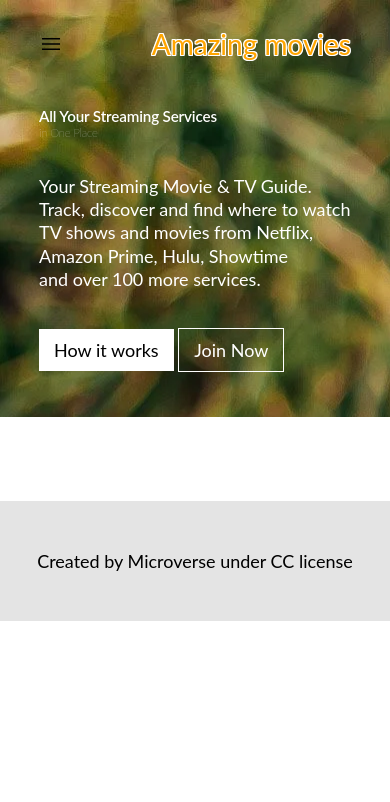
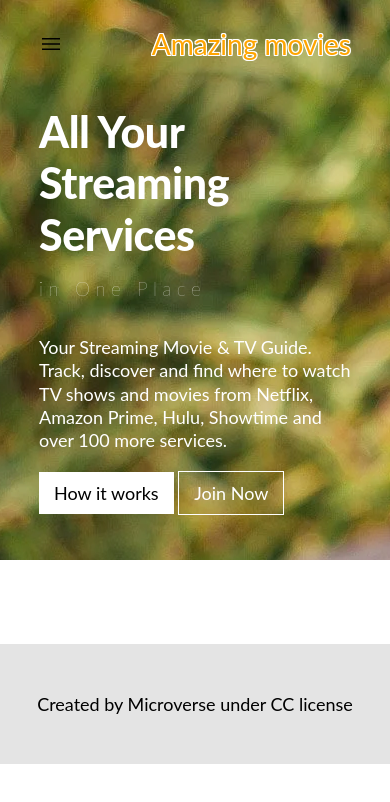
Before and after one commit to mkaya13/movie_app, a website built with webpack: page src/index.html in a window 390 px wide. Built offline with nearby package versions, Linux system fonts and the light colour scheme.

Commit message:
Style mobile version

```diff
--- a/src/index.html
+++ b/src/index.html
@@ -25,7 +25,7 @@
     </nav>
     <div class="header-content wrapper">
       <h1 class="header-content__title">All Your Streaming Services <span class="header-content__title-small">in One Place</span></h1>
-      <p class="header-content__desc">Your Streaming Movie & TV Guide. Track, discover and find where to watch <br>TV shows and movies from Netflix, Amazon Prime, Hulu, Showtime <br>and over 100 more services.</p>
+      <p class="header-content__desc">Your Streaming Movie & TV Guide. Track, discover and find where to watch TV shows and movies from Netflix, Amazon Prime, Hulu, Showtime and over 100 more services.</p>
       <button class="btn btn-primary">How it works</button>
       <button class="btn btn-secondary">Join Now</button>
     </div>
--- a/src/style.css
+++ b/src/style.css
@@ -69,6 +69,7 @@
 
 #header {
   background-image: url(./img/hero-MOVIE-app.webp);
+  background-position: center;
 }
 
 .header-content {
@@ -100,7 +101,7 @@
 
 .header-content__desc {
   color: #fff;
-  padding: 2rem 0;
+  padding: 2rem 17rem 2rem 0;
   line-height: 1.3;
 }
 
@@ -152,4 +153,21 @@
     display: block;
     font-variation-settings: 'FILL' 0, 'wght' 400, 'GRAD' 0, 'opsz' 48;
   }
+
+  .header-content__title {
+    font-size: 11vw;
+    font-weight: 800;
+    line-height: 120%;
 }
+
+.header-content__title-small {
+  font-size: 4.9vw;
+  line-height: 3;
+  letter-spacing: 0.3rem;
+}
+
+.header-content__desc {
+  padding: 1rem 0;
+  line-height: 1.3;
+}
+}
```
